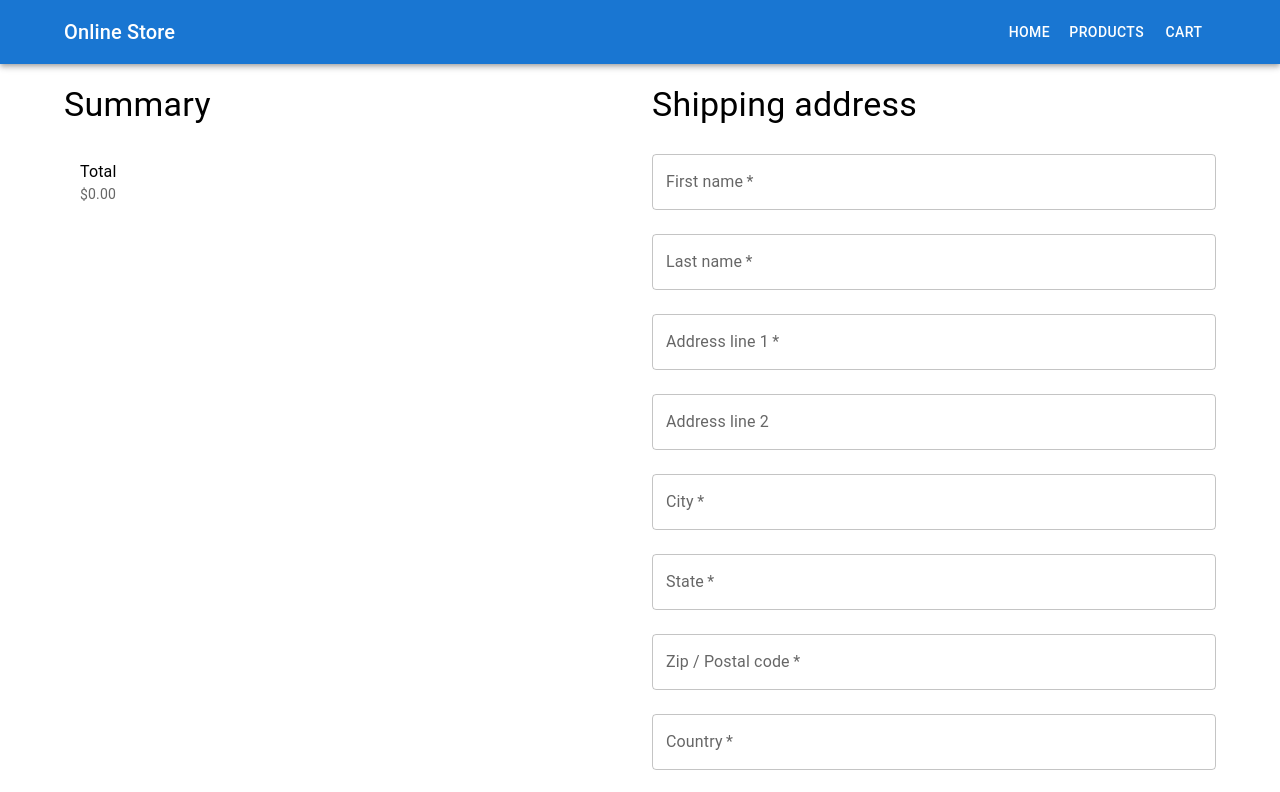
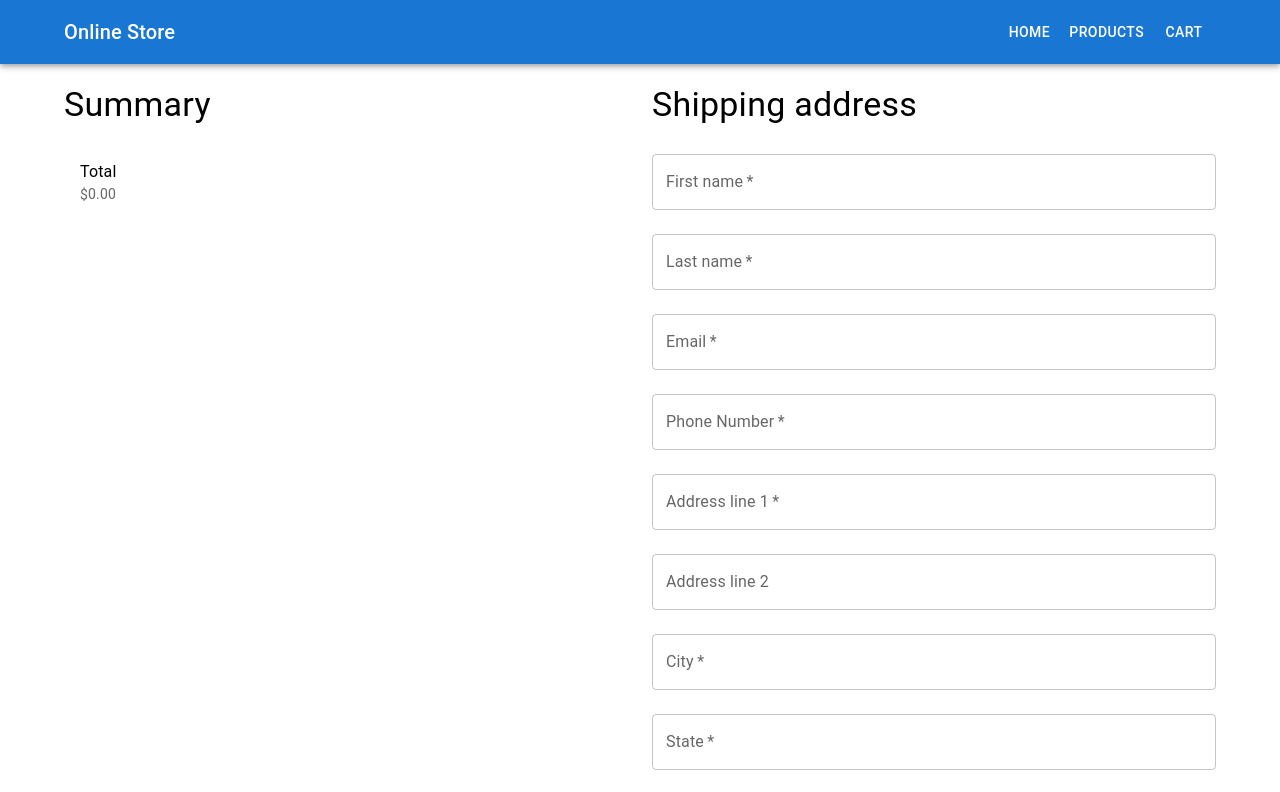
Before and after one commit to AnonimiRML/E-commerce-Frontend, a React (Create React App) app: page /checkout in a window 1280 px wide. Shown: the top 792 px of the page. Built offline with nearby package versions, Linux system fonts and the light colour scheme; the HTML template or start-up script is replaced by a standard one.

Commit message:
save before major change backup

```diff
--- a/src/pages/Checkout.js
+++ b/src/pages/Checkout.js
@@ -123,6 +123,26 @@ const Checkout = ({ cart, addToCart, removeFromCart }) => {
               />
               <TextField
                 required
+                id="email1"
+                name="email1"
+                label="Email"
+                fullWidth
+                autoComplete="email"
+                variant="outlined"
+                margin="normal"
+              />
+              <TextField
+                required
+                id="phone1"
+                name="phone1"
+                label="Phone Number"
+                fullWidth
+                autoComplete="phone-number"
+                variant="outlined"
+                margin="normal"
+              />
+              <TextField
+                required
                 id="address1"
                 name="address1"
                 label="Address line 1"
```
